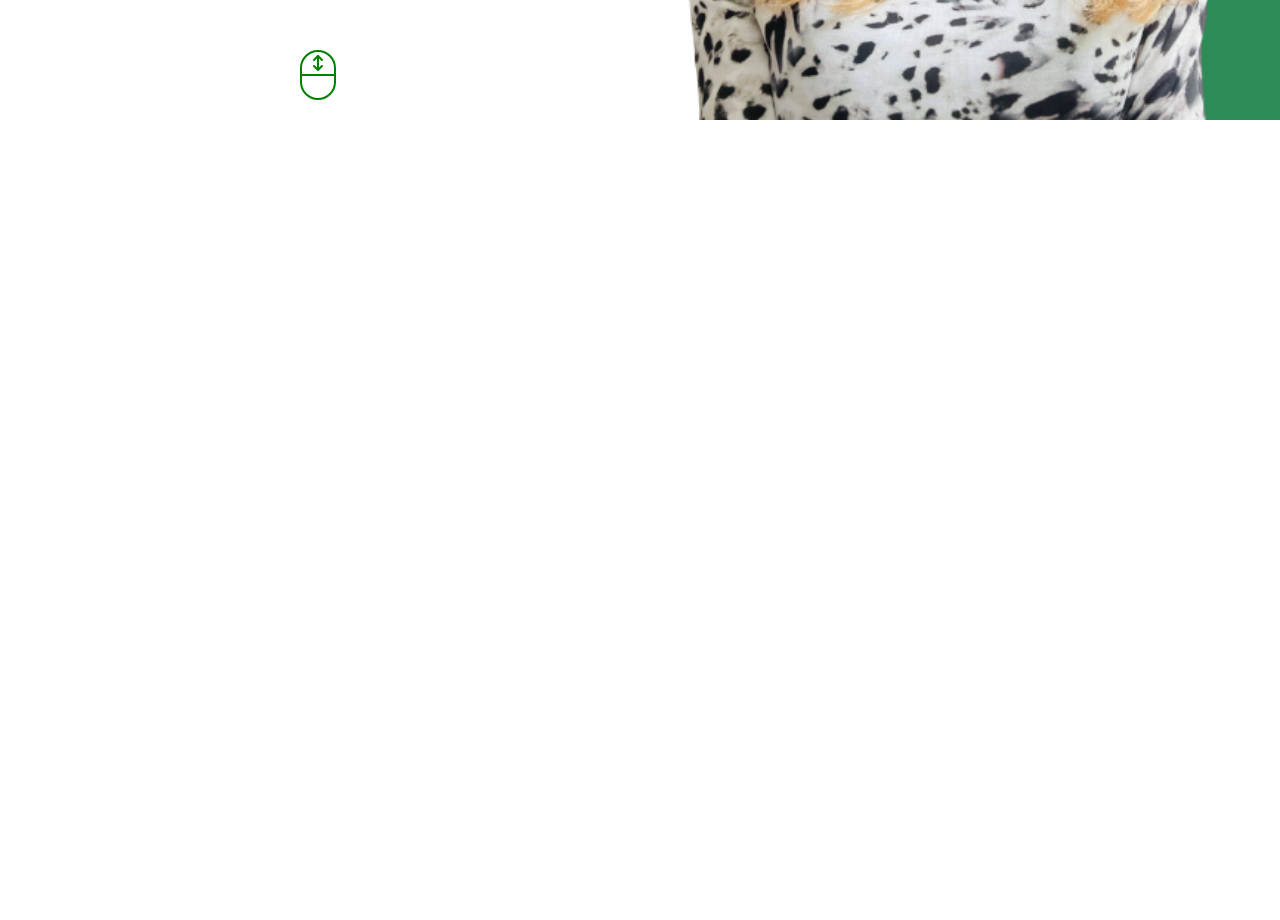
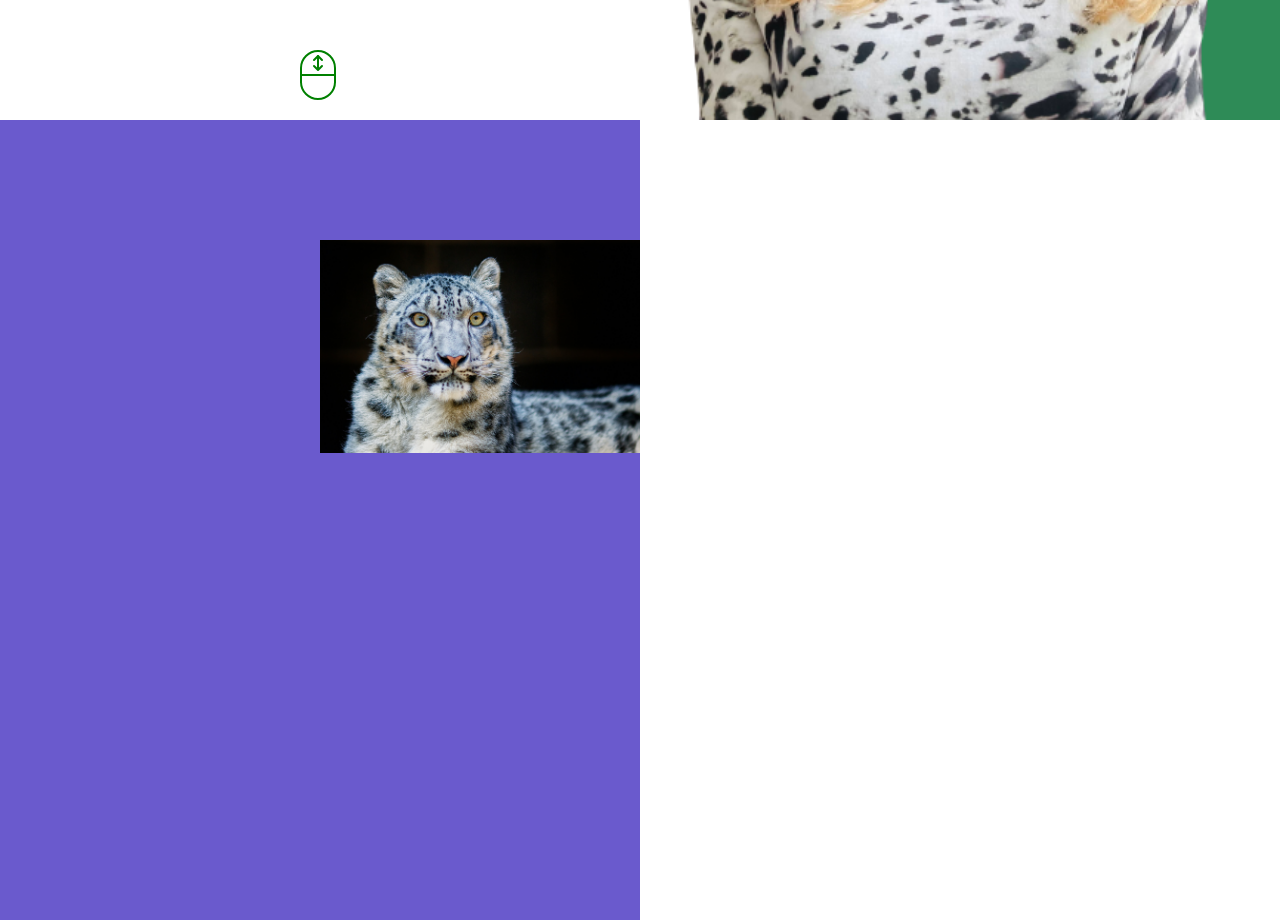
Before and after one commit to snowleopardAlexa/react-portfolio-2021, a React (Create React App) app: page / in a window 1280 px wide. Shown: the part 680-1600 px from the top of the page. Built offline with nearby package versions, Linux system fonts and the light colour scheme.

Commit message:
add cards and styling

```diff
--- a/src/components/About/About.jsx
+++ b/src/components/About/About.jsx
@@ -1,10 +1,20 @@
 import React from 'react';
 import './about.css';
+import snowleopard from "../../img/snowleopard.jpg";
 
 const About = () => {
     return (
         <div className="about">
-            <div className="about-left"></div>
+            <div className="about-left">
+                <div className="a-card bg"></div>
+                <div className="a-card">
+                    <img
+                      src={snowleopard}
+                      alt=""
+                      className="a-img"
+                    />
+                </div>
+            </div>
             <div className="about-right"></div>
         </div>
     )
--- a/src/components/About/about.css
+++ b/src/components/About/about.css
@@ -3,3 +3,34 @@
     display: flex;
     align-items: center;
 }
+
+.about-left {
+    flex: 1;
+    display: flex;
+    align-items: center;
+    justify-content: center;
+    position: relative;
+    background-color: slateblue;
+    height: 100%;
+}
+
+.about-right {
+    flex: 1;
+}
+
+.a-card-bg {
+    position: absolute;
+    top: 50;
+    left: 50;
+    background-color: sienna;
+}
+
+.a-card {
+    width: 60%;
+    height: 70vh;
+    border-radius: 30px;
+}
+
+.a-img {
+    width: 100%;
+}
```
Also changed, not shown: src/img/snowleopard.jpg (added).
